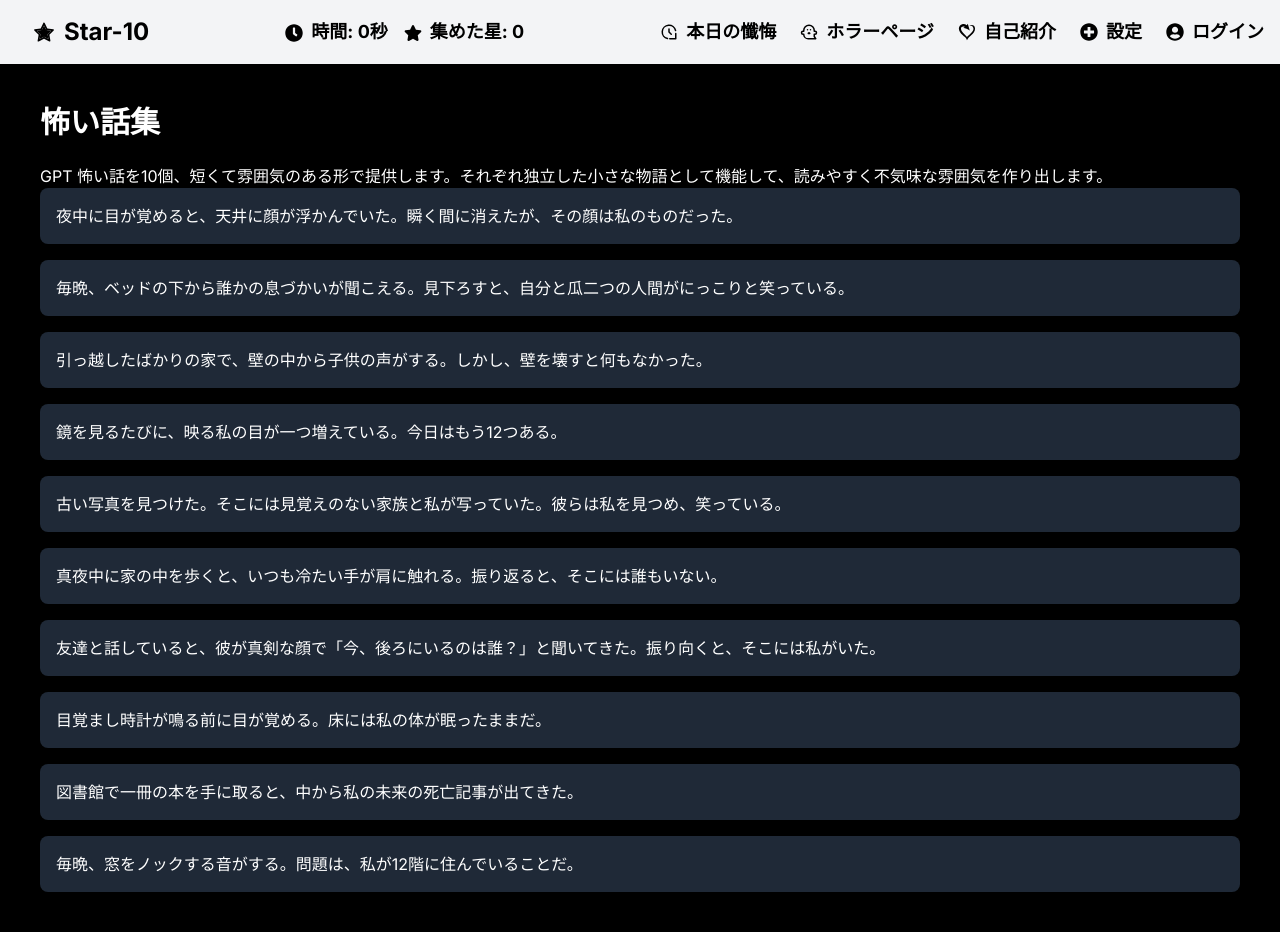
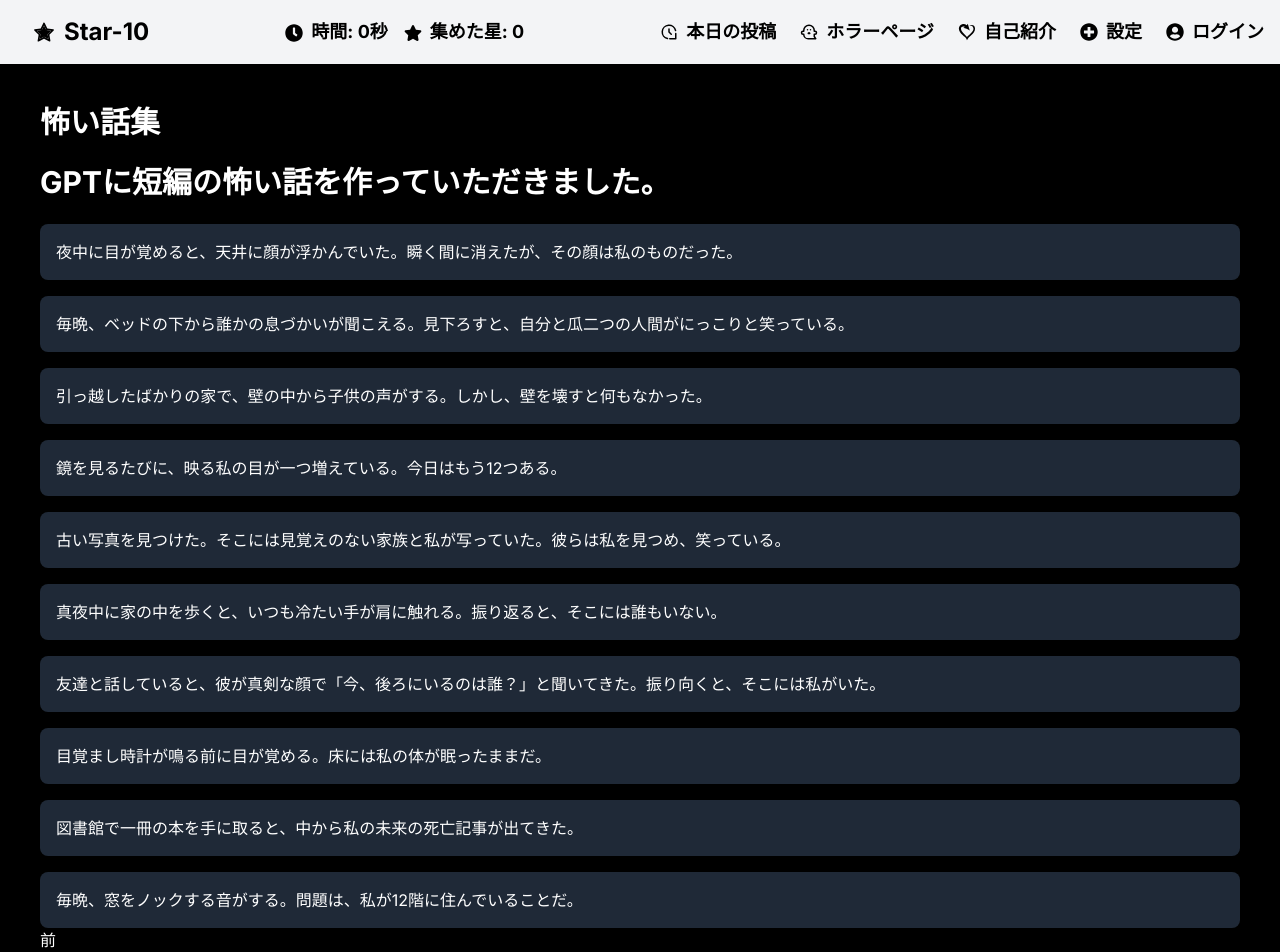
Before and after one commit to zakkiiy/star_10, a Next.js app: page /detail in a window 1280 px wide. Shown: the top 952 px of the page. Built offline with nearby package versions, Linux system fonts and the light colour scheme.

Commit message:
スターの位置を修正

```diff
--- a/package.json
+++ b/package.json
@@ -16,7 +16,8 @@
     "react": "^18",
     "react-confetti": "^6.1.0",
     "react-dom": "^18",
-    "react-icons": "^4.12.0"
+    "react-icons": "^4.12.0",
+    "react-paginate": "^8.2.0"
   },
   "devDependencies": {
     "@types/node": "20.10.6",
--- a/src/app/auth/page.js
+++ b/src/app/auth/page.js
@@ -11,7 +11,7 @@ const Auth = () => {
   const [errorMessage, setErrorMessage] = useState('');  // エラーメッセージの状態
 
   const otherPositions = [
-    { top: '1300px', left: '700px' },
+    { top: '500px', left: '700px' },
     // ...他のスターの位置
   ];
 
@@ -20,8 +20,9 @@ const Auth = () => {
       attemptLogin(password);
       setErrorMessage(''); // ログイン成功時はエラーメッセージをクリア
     } else {
-      setErrorMessage('パスワードが間違っています。'); // エラーメッセージを設定
+      setErrorMessage('パスワードが間違っています。あと３回間違えると使えなくなります。'); // エラーメッセージを設定
       setPassword(''); // パスワード入力をクリア
+
     }
   };
 
@@ -80,6 +81,11 @@ const Auth = () => {
       ) : (
         <>
           {errorMessage && <p className="text-red-600">{errorMessage}</p>} {/* エラーメッセージを表示 */}
+          {errorMessage && (  // エラーメッセージがある場合、スターを表示
+            otherPositions.map((position, i) => (
+              <Star key={`other-page-star15${i+1}`} id={`other-page-star15${i+1}`} position={position} />
+            ))
+          )}
           <input
             type="password"
             placeholder="パスワードを入力"
--- a/src/app/components/Footer.js
+++ b/src/app/components/Footer.js
@@ -26,7 +26,7 @@ export default function Footer() {
           <p>&copy; 1995 Star-10. All rights reserved.</p>
           <Link href="/head/virtualreality" className="flex flex-col items-center">
             <FaRobot className="text-2xl text-indigo-400"/>
-            <span className="mt-1">仮想現実</span>
+            <span className="mt-1">おまけ</span>
           </Link>
         </div>
       </div>
--- a/src/app/components/Header.js
+++ b/src/app/components/Header.js
@@ -28,7 +28,7 @@ export default function Header() {
             <li>
               <Link href="/zange">
                 <div className="flex items-center text-black hover:text-blue-400">
-                  <TbBrandDaysCounter className="mr-2" />本日の懺悔
+                  <TbBrandDaysCounter className="mr-2" />本日の投稿
                 </div>
               </Link>
             </li>
--- a/src/app/detail/page.js
+++ b/src/app/detail/page.js
@@ -1,12 +1,15 @@
 'use client'
 
-import React from 'react';
+import React, { useState } from 'react';
 import Star from '../components/Star';
 import Link from 'next/link';
 import { useStars } from '../context/StarContext';
+import ReactPaginate from 'react-paginate';
 
 const Detail = () => {
   const { status } = useStars();
+  const [currentPage, setCurrentPage] = useState(0);
+  const itemsPerPage = 10;
   const otherPositions = [
     { top: '500px', left: '1300px' },
     // ...他のスターの位置
@@ -22,8 +25,54 @@ const Detail = () => {
     "友達と話していると、彼が真剣な顔で「今、後ろにいるのは誰？」と聞いてきた。振り向くと、そこには私がいた。",
     "目覚まし時計が鳴る前に目が覚める。床には私の体が眠ったままだ。",
     "図書館で一冊の本を手に取ると、中から私の未来の死亡記事が出てきた。",
-    "毎晩、窓をノックする音がする。問題は、私が12階に住んでいることだ。"
+    "毎晩、窓をノックする音がする。問題は、私が12階に住んでいることだ。",
+    "廃墟と化した病院で夜を過ごすことになった。真夜中に、廊下の奥から車椅子の軋む音が聞こえてきた。",
+    "新しく買った家の地下室から、前の住人の名前を呼ぶ声が聞こえる。しかし、その住人は数年前に亡くなっている。",
+    "毎夜、夢の中で不気味な森を彷徨う。ある夜、現実の庭にその森から抜け出したと確信する足跡を見つけた。",
+    "祖父の遺品整理をしていたら、彼が若い頃に撮った写真に私が写っていた。その日、私はまだ生まれていなかった。",
+    "夜、いつも聞こえる子守唄。しかし、子供はもう何年も前に成長し、家を出ていった。",
+    "一人で映画を見ていたら、画面に映る観客の一人がこちらを指さし、にっこり笑った。",
+    "古い本屋で買った本の中から、自分宛の手紙が出てきた。それは50年前の日付が入っていた。",
+    "新しいアパートに越してきたが、前の住人が残したと思われるミラーには、見覚えのある顔が時々現れる。",
+    "散歩中に見つけた、使われなくなった古い遊園地。中を探検していると、乗り物がひとりでに動き出した。",
+    "母が遺した古い日記を読んでいたら、私がまだ記憶にない幼い頃の私について書かれた、奇妙な出来事が綴られていた。",
+    "夕食後、洗い物をしていると、窓の外から私をじっと見つめる顔があった。振り返ると、そこには誰もいなかった。",
+    "朝目覚めると、私の名前を呼ぶ声がする。しかし、部屋には私一人だけだった。",
+    "古い家を購入した後、夜な夜な壁の中から悲鳴のような音が聞こえてくる。調査するが、原因は見つからない。",
+    "カメラで撮影した写真に、毎回見知らぬ人が写り込む。その人物は、写真ごとにだんだんと私に近づいている。",
+    "一人暮らしを始めたばかりのアパートで、夜中に冷蔵庫の中から誰かが話す声がする。しかし、開けても中には食べ物しかない。",
+    "散歩中に見つけた奇妙な彫像。それを撫でた後から、夢の中で彫像が私を導こうとする。",
+    "夜、ふと目が覚めると、天井には無数の黒い影が這っていた。瞬くと消えたが、何かが私の足を掴んでいる。",
+    "新しい仕事を始めたオフィス。昼間は普通だが、夜になると廊下で誰かが私の名前を囁く。",
+    "毎晩、私のベッドの周りを囲むように置かれた人形。朝起きると、その人形たちが微妙に位置を変えている。",
+    "友人からもらった古いペンダントを身につけてから、見知らぬ時代の夢を見るようになった。目覚めると、その時代の物が手元にある。",
+    "携帯電話に見知らぬ番号から着信があり、出ると「戻ってきて」という声だけが聞こえた。その声は亡くなったはずの祖母のものだった。",
+    "引越し先の家の庭には、毎晩異常に大きな花が咲く。しかし、朝になると跡形もなく消えている。",
+    "夜中に突然、家の中の時計が全て同時に止まった。その瞬間、家全体が震え、耳をつんざく悲鳴が聞こえた。",
+    "学校の帰り道、いつもと違う道を歩いてみると、消えたはずの古い友達が待っていた。彼に手を引かれそうになるが、急いで逃げ出した。",
+    "子供の頃に埋めたタイムカプセルを掘り起こすと、中からは明らかに自分の筆跡で書かれた「助けて」というメモが出てきた。",
+    "夜、窓から見える隣家の女性が、毎晩私を指さし、何かを話しているように見える。しかし、隣家には誰も住んでいない。",
+    "友人とキャンプをしていた夜、遠くの木々の間から赤い目をした影がこちらを見つめているのを見た。翌朝、その場所には何もなかった。",
+    "古いアンティークショップで見つけた鏡。家に持ち帰ったが、その鏡に映るのは別の部屋の様子だ。",
+    "夢の中でいつも訪れる古い家。目覚めると、その家の鍵が枕元に置かれていた。",
+    "夜道を歩いていると、後ろから足音が聞こえる。振り返ると誰もいないが、足音は私の歩みと同じ速さで続く。",
+    "聞こえないはずの祖母の歌声が、家のどこかから聞こえてくる。声に導かれると、祖母がよく座っていた古い椅子があった。",
+    "新しく購入した古い時計が、深夜0時になると、別の時間に逆戻りする。その時間には、過去の住人の声が聞こえる。",
+    "夜、家の外から私の名前を呼ぶ声がする。声の方を見ると、自分に瓜二つの人物が立っていた。",
+    "旅行から戻ると、家の中の写真全ての人物が消えていた。代わりに各写真には、私を見つめる一つの黒い影が写っている。",
+    "部屋に飾った新しい絵画。しかし、夜になると絵の中の風景が暗く歪んでいく。",
+    "バスに乗っていると、隣に座るはずのない"
   ];
+
+  const pageCount = Math.ceil(stories.length / itemsPerPage);  // 総ページ
+  const currentStories = stories.slice(
+    currentPage * itemsPerPage,
+    (currentPage + 1) * itemsPerPage
+  );
+
+  const handlePageClick = (event) => {
+    setCurrentPage(event.selected);
+  };
 
   if (status === 'authenticated') {
     // ログインしていない場合
@@ -44,17 +93,29 @@ const Detail = () => {
   return (
     <div className="min-h-screen bg-black text-white p-10">
       <h1 className="text-3xl font-bold mb-6">怖い話集</h1>
-      <p> GPT  怖い話を10個、短くて雰囲気のある形で提供します。それぞれ独立した小さな物語として機能して、読みやすく不気味な雰囲気を作り出します。</p>
+      <h1 className="text-3xl font-bold mb-6">GPTに短編の怖い話を作っていただきました。</h1>
       <div className="space-y-4">
-        {stories.map((story, index) => (
+        {currentStories.map((story, index) => (
           <p key={index} className="bg-gray-800 p-4 rounded-lg">{story}</p>
         ))}
       </div>
       {otherPositions.map((position, i) => (
-          <Star key={`other-page-star4${i+1}`} id={`other-page-star4${i+1}`} position={position} />
+        <Star key={`other-page-star4${i+1}`} id={`other-page-star4${i+1}`} position={position} />
       ))}
+      <ReactPaginate
+        previousLabel={'前'}
+        nextLabel={'次'}
+        breakLabel={'...'}
+        pageCount={pageCount}
+        marginPagesDisplayed={2}
+        pageRangeDisplayed={5}
+        onPageChange={handlePageClick}
+        containerClassName={'pagination'}
+        activeClassName={'active'}
+        className="pagination"
+      />
     </div>
-  )
+  );
 }
 
 export default Detail;
--- a/src/app/head/virtualreality/page.js
+++ b/src/app/head/virtualreality/page.js
@@ -40,10 +40,10 @@ const VirtualReality = () => {
   return (
     <div className="min-h-screen bg-black text-white flex items-center justify-center">
       <div className="text-center p-10">
-        <h1 className="text-5xl font-bold mb-5">仮想世界の情報求む</h1>
-        <p className="mb-5">目の前の現実がぐにゃぐにゃと歪む... ここは夢か現か？</p>
+        <h1 className="text-5xl font-bold mb-5">おまけ</h1>
+        <p className="mb-5">あああああ</p>
         <div className="animate-wiggle inline-block bg-purple-600 p-5 rounded transform duration-300 hover:scale-110">
-          何かがこちらに迫ってくる...
+          テストテストテストテストテストテストテスト
         </div>
         <div className="mt-10">
           <Link href="/">
--- a/src/app/page.js
+++ b/src/app/page.js
@@ -13,7 +13,6 @@ export default function Home() {
 
   const otherPositions = [
     { top: '150px', left: '250px' },
-    { top: '900px', left: '250px' },
   ];
 
   const sections = [
--- a/src/app/zange/page.js
+++ b/src/app/zange/page.js
@@ -3,21 +3,20 @@ import Link from 'next/link';
 export default function Zange() {
   const sections = [
     "このサイトは未完成です。",
-    "バグだらけです。",
-    // ... 8番目まで同様にセクションの説明を追加
+    "構築中のため動作が不安定です",
     "Action Cableで協力プレイ無理でした",
     "スターの位置を固定化しようと思いましたが諦めました。",
     "一旦落ち着いてと",
     "もう一回落ち着いてと",
     "卒業までにMVPリリースできますように。",
     "卒業できますように。",
-    "準備中",
+    "テスト",
     "リンクの練習",
-    "詳細ページ",
-    "準備中",
-    "準備中",
-    "準備中",
-    "準備中",
+    "テスト",
+    "テスト",
+    "テスト",
+    "テスト",
+    "テスト",
   ];
 
   return (
@@ -28,7 +27,7 @@ export default function Zange() {
           {sections.map((content, i) => (
             <div key={i} className="w-full md:w-1/3 p-4">
               <div className="bg-white p-6 rounded shadow">
-                <h2 className="text-2xl font-bold mb-3">懺悔{i + 1}</h2>
+                <h2 className="text-2xl font-bold mb-3">投稿{i + 1}</h2>
                 {i === 9 ? ( // 10個目のセクションの場合、リンクを表示
                   <Link href="../detail">
                     <div className="text-blue-500 hover:text-blue-700">{content}</div>
```
Also changed, not shown: 1 other file (tests, documents, lock files or other folders).
